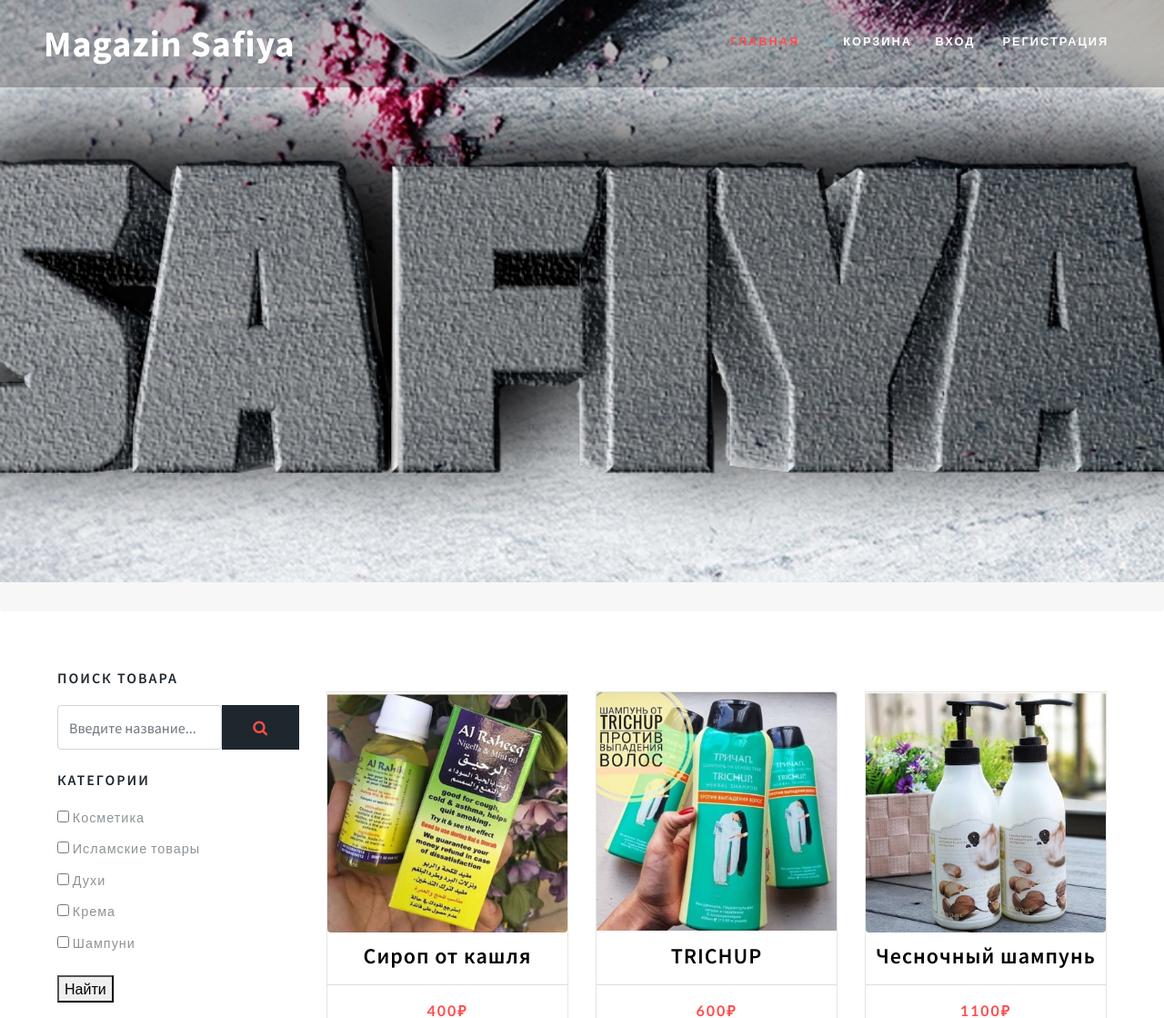
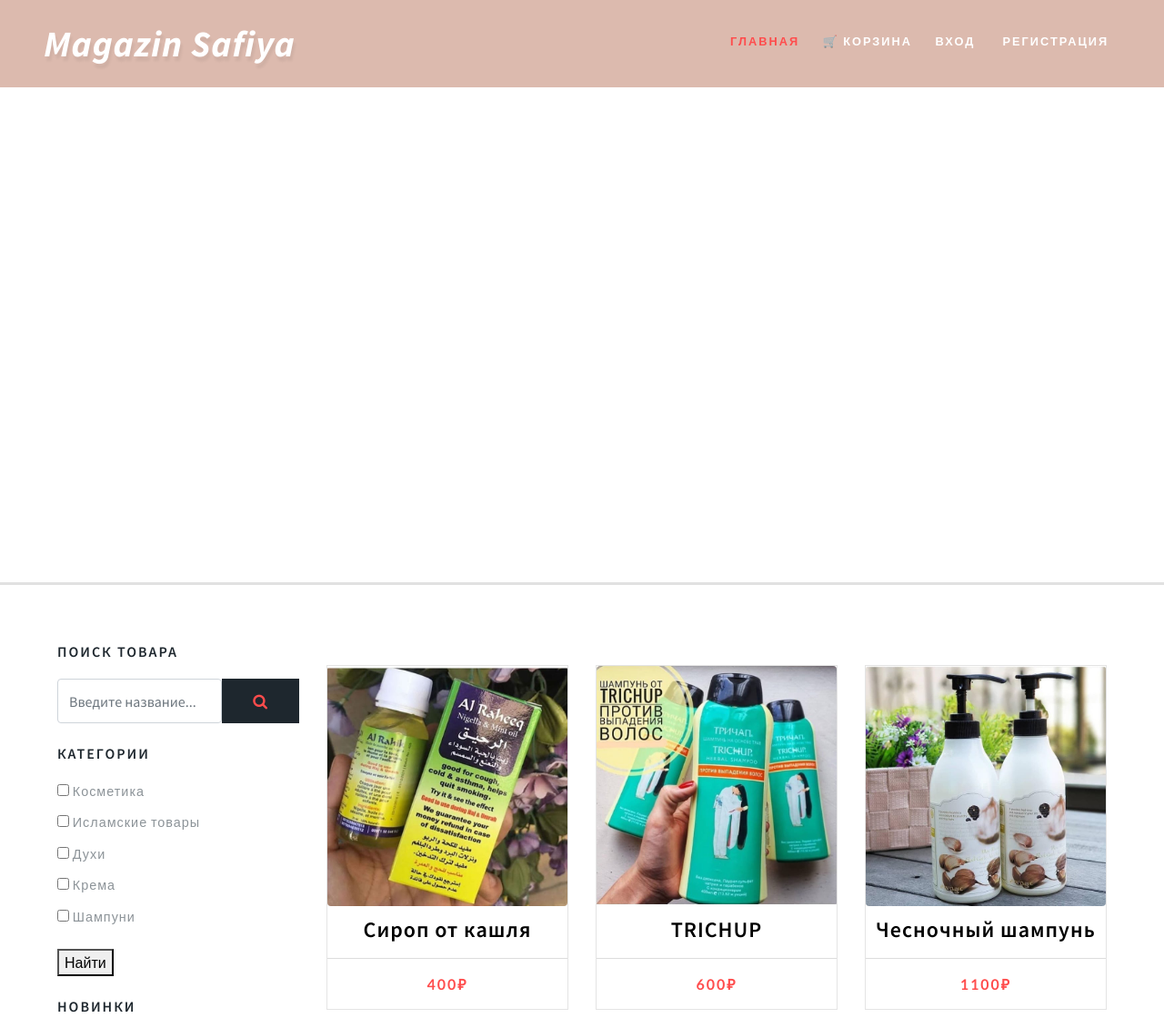
Before and after one commit to lososkin/shop, a Django app: page / in a window 1280 px wide; the page is wider, and only the part inside the window is pictured. Shown: the top 1119 px of that part at 91% size. Run offline with Django 3.2, Linux system fonts and the light colour scheme; data comes from the database, SQL or seed files in the repository; some libraries are stand-ins or nearby versions.

Commit message:
header restyle

```diff
--- a/static/css/style.css
+++ b/static/css/style.css
@@ -77,10 +77,9 @@
 /* CSS Document */
 
 header {
-    position: absolute;
     z-index: 9;
     width: 100%;
-    background-color: #00000045;
+    background-color: #dcbaae;
 }
 
 .toggle,
@@ -381,31 +380,24 @@
 
 /*--/banner --*/
 .main-banner {
-    background: url(../images/banner.jpg) no-repeat center;
     -webkit-background-size: cover;
     -moz-background-size: cover;
     -o-background-size: cover;
     -ms-background-size: cover;
     background-size: cover;
-    position: relative;
-    height: 20em;
 }
 
 .main-banner.inner {
-    background: url(../images/banner.jpg) no-repeat center;
     -webkit-background-size: cover;
     -moz-background-size: cover;
     -o-background-size: cover;
     -ms-background-size: cover;
     background-size: cover;
-    position: relative;
-    min-height: 20em;
 }
 
 .bg1 {
     background-color: rgba(0, 0, 0, 0);
     margin-top: 0;
-    background-image: url('../shapka.jpg');
 }
 
 
@@ -835,7 +827,7 @@
 ol.breadcrumb {
     background: none;
     margin: 0;
-    padding: 1em 2em;
+    padding: 3px;
     background: #f7f7f7;
 }
 
@@ -1704,3 +1696,8 @@
 }
 
 /*--//responsive--*/
+
+.cherta {
+    height: 3px;
+    background-color: #e1e1e1;
+}
--- a/templates/base.html
+++ b/templates/base.html
@@ -27,8 +27,7 @@
     <div class="main-banner bg {% block header %} {% endblock header %}" id="home">
     {% include 'include/header.html' %}
     </div>
-    <ol class="breadcrumb editContent">
-    </ol>
+    <div class="cherta"></div>
     {% block content %}
 
     {% endblock content %}
--- a/templates/include/header.html
+++ b/templates/include/header.html
@@ -4,7 +4,7 @@
         <!-- nav -->
         <nav class="py-4">
             <div id="logo">
-                <h1> <a class="editContent" style="outline: none; outline-offset: -2px; cursor: inherit; color: rgb(255, 255, 255); font-size: 40px; background-color: rgba(0, 0, 0, 0); font-family: &quot;Source Sans Pro&quot;, sans-serif;">Magazin Safiya</a></h1>
+                <h1> <a href="/" class="editContent" style="outline: none; outline-offset: -2px; color: rgb(255, 255, 255); font-size: 40px; background-color: rgba(0, 0, 0, 0);font-style: italic; font-family: &quot;Source Sans Pro&quot;, sans-serif;">Magazin Safiya</a></h1>
             </div>
 
             <label for="drop" class="toggle">Menu</label>
```
Also changed, not shown: static/shapka.jpg.
